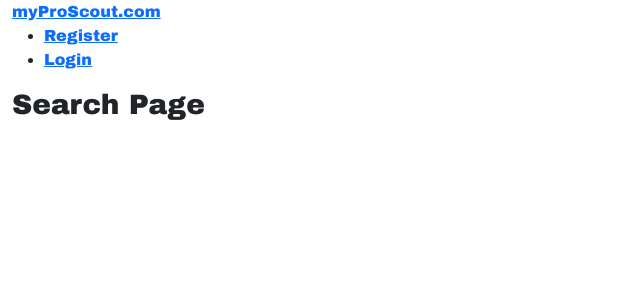
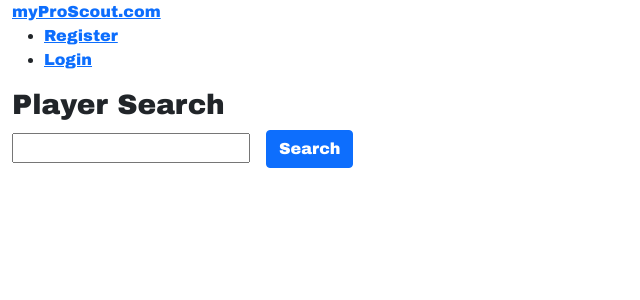
Before and after one commit to MadisonLifeAgent/MyProScoutFrontEndRepo, a React (Create React App) app: page /search in a window 1280 px wide. Shown: the top 300 px of the page, without its empty margins (0-640 px from the left). Built offline with nearby package versions, Linux system fonts and the light colour scheme.

Commit message:
added basic player search component and results page

```diff
--- a/src/components/App.js
+++ b/src/components/App.js
@@ -21,6 +21,7 @@ import MyTeams from "./MyTeams/MyTeams";
     import EditTeam from "./MyTeams/EditTeam";
 import AddTeam from "./MyTeams/AddTeam";
 import Search from "./Search/Search";
+    import SearchResults from "./Search/SearchResultsPage";
 import Login from "./Login/Login";
 import Register from './Register/Register';
 import MyProfile from "./MyProfile/MyProfile";
@@ -77,7 +78,9 @@ class App extends Component {
                             <Route path="/myteams" exact component={MyTeams} />
                                 <Route path="/myteams/addteam" exact component={AddTeam} />
                                 <Route path="/myteams/editteam" exact render={props => { return <EditTeam {...props}  />; }} />
+
                             <Route path="/search" exact component={Search} />
+                                <Route path="/search/results:searchTerm" exact component={SearchResults} />
 
 
                             <Route path="/myorg" exact
--- a/src/components/MyPlayers/PlayerProfileScoutingReports.js
+++ b/src/components/MyPlayers/PlayerProfileScoutingReports.js
@@ -1,5 +1,6 @@
 import React, { useState, useEffect } from "react";
 import axios from 'axios';
+import { Link } from "react-router-dom";
 
 // Component or hook imports
 import useGetPlayerScoutingReports from "../../hooks/useGetPlayerScoutingReports";
@@ -13,10 +14,7 @@ const PlayerProfileScoutingReports = (props) => {
 
     // query database for scouting reports
     async function getPlayerScoutingReports(aPlayer) {
-        const playerFirstLastName = {
-            "FirstName": aPlayer.firstName,
-            "LastName": aPlayer.lastName
-        }
+
 
         try {
             let response = await axios.get(`https://localhost:44394/api/playerscoutingreport/myscoutingreports/${player.firstName}/${player.lastName}`);
@@ -46,12 +44,12 @@ const PlayerProfileScoutingReports = (props) => {
                     <dt>Player: {item.firstName} {item.lastName}</dt>
                         <dd>Game: {item.playerBaseballTeamName} VS. {item.opponentTeam}</dd>
 
-{/*                         <Link class="btn btn-primary me-3" to={{
+                        <Link class="btn btn-primary me-3" to={{
                             pathname: `/myscoutingreports/viewreport`,
                             state: {
                                 scoutingReport: item,
                             }
-                        }}>View Report</Link> */}
+                        }}>View Report</Link>
 
                         <br/><br/>
                 </React.Fragment>
--- a/src/components/MyScoutingReports/ViewScoutingReportNotes.js
+++ b/src/components/MyScoutingReports/ViewScoutingReportNotes.js
@@ -3,7 +3,6 @@ import React from "react";
 
 // Component or hook imports
 import useGetScoutingReportNotes from "../../hooks/useGetScoutingReportNotes";
-
 
 // this component gets players and displays them
 const ViewScoutingReportNotes = (props) => {
--- a/src/components/Search/Search.js
+++ b/src/components/Search/Search.js
@@ -1,23 +1,34 @@
-import React from "react";
+import React, { useState } from "react";
+import { Link } from "react-router-dom";
 
 // Component or hook imports
 
+// Page to search for players
+const Search = (props) => {
+    const [searchTerm, setSearchTerm] = useState('');
+    console.log(searchTerm);
 
-// Scout profile page
-const Search = (props) => {
-    //const scout = props.user;
+    const handleChange = (event) => {
+        setSearchTerm(event.target.value);
+    }
 
-
-    // display scout's name, orgnaization, and list of players with recent scouting reports
+     // display search bar
         return (
             <div>
-                <h3>Search Page</h3>
+                <h3>Player Search</h3>
+                <form >
+                    <input type="text" name="searchTerm"  onChange={handleChange}/>
+
+                    <Link class="btn btn-primary ms-3" type="submit" to={{
+                        pathname: `/search/results:${searchTerm}`,
+                        state: {
+                            searchTerm: searchTerm,
+                        }
+                    }}>Search</Link>
+                </form>
+
             </div>
         )
     }
-    // return profile page is user logged in
-
-
-
 
 export default Search;
--- /dev/null
+++ b/src/components/Search/SearchResultsPage.js
@@ -0,0 +1,27 @@
+import React from "react";
+import { Link } from "react-router-dom";
+
+// component imports
+import usePlayersNameSearch from "../../hooks/usePlayerNameSearch";
+
+const SearchResults = (props) => {
+    // get the search term
+    const searchTerm = props.location.state.searchTerm;
+
+    // query the database right away and return the results
+
+    // display the results to the page
+    const playerNameSearchResults = usePlayersNameSearch(searchTerm);
+
+    console.log(playerNameSearchResults);
+
+    return (
+        <div>
+            <h4>Search Results Page</h4>
+            <p>{playerNameSearchResults[0].firstName}</p>
+        </div>
+    )
+}
+
+
+export default SearchResults;
--- /dev/null
+++ b/src/hooks/usePlayerNameSearch.js
@@ -0,0 +1,34 @@
+import React, { useState, useEffect }from "react";
+import axios from "axios";
+
+// this component searches for players using user entered search term
+const usePlayersNameSearch = (searchTerm) => {
+    const [searchResults, setSearchResults] = useState([{}])
+
+    async function searchByPlayerName(searchWord) {
+
+        let response = await axios.get(`https://localhost:44394/api/playerprofile/playersearch/${searchWord}`);
+
+        // refresh the current page
+        //window.location = "/myscoutingreports/viewreport";
+
+        if (response) {
+            console.log("good call");
+            console.log(response.data);
+            setSearchResults(response.data);
+        } else {
+            console.log("bad api call");
+        }
+    }
+
+
+    useEffect(() => {
+        searchByPlayerName(searchTerm);
+    },[]);
+
+
+    return searchResults;
+
+}
+
+export default usePlayersNameSearch;
```
